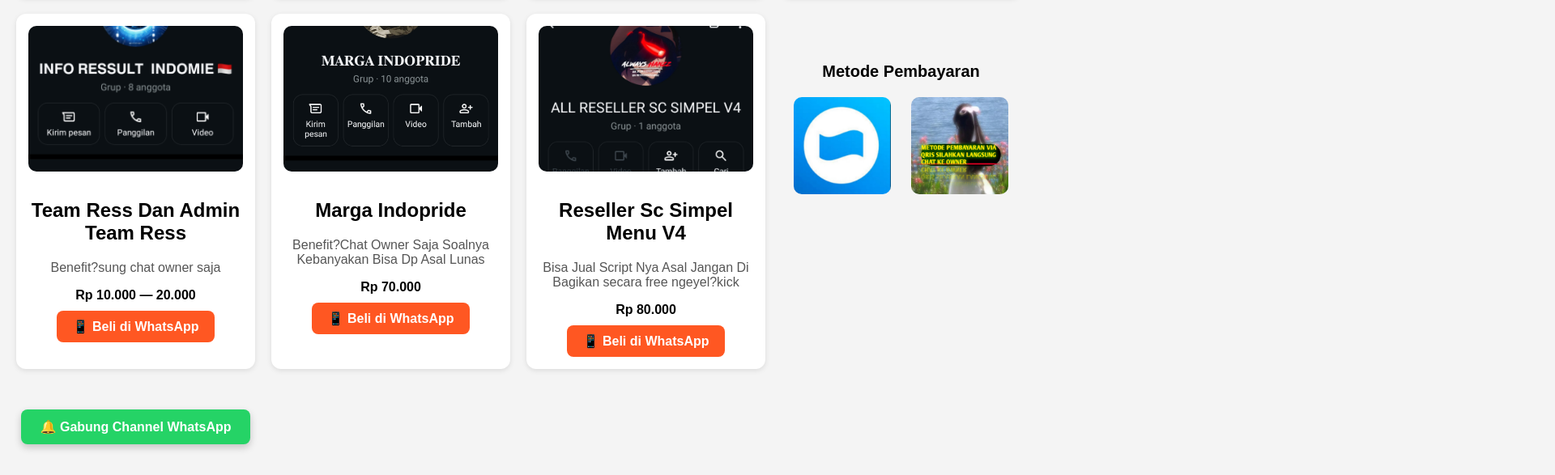
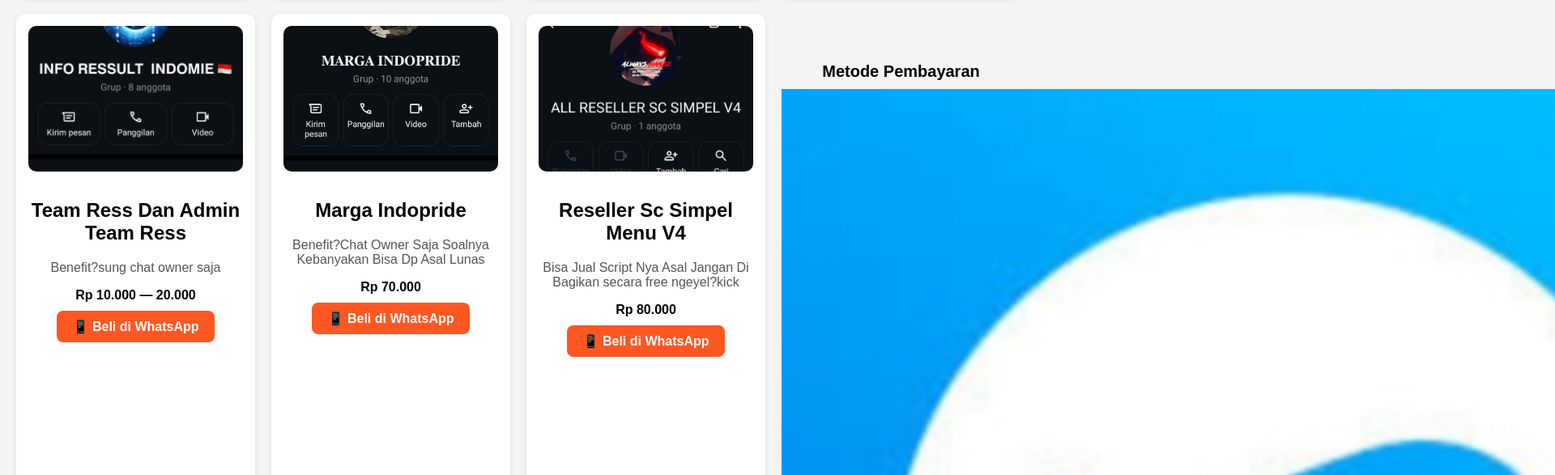
Before and after one commit to Denz-mula/Rewqwa, a plain HTML site: page index.html in a window 1280 px wide. Shown: the part 1129-1716 px from the top of the page at 81% size, 1920 px wide, since content can reach past the window. Drawn offline with Linux system fonts and the light colour scheme.

Commit message:
Update index.html

```diff
--- a/index.html
+++ b/index.html
@@ -119,8 +119,8 @@
        <!-- Gambar Metode Pembayaran -->
 <div class="pembayaran">
   <h3>Metode Pembayaran</h3>
-  <img src="dana.png" alt="DANA" class="metode">
-  <img src="qris.png" alt="QRIS" class="metode">
+  <img src="dana.png" alt="DANA" class="Payment Dana">
+  <img src="qris.png" alt="QRIS" class="Payment Qris">
 </div>
 <!-- Tombol Channel WhatsApp -->
 <div class="channel-wa">
@@ -128,7 +128,9 @@
     🔔 Gabung Channel WhatsApp
   </a>
 </div>
-
+       <footer>
+         &copy;2022 Always Hanzz. Solusi Hosting Termurah 2025.
+       </footer>
   </div>
 </body>
 </html>
```
